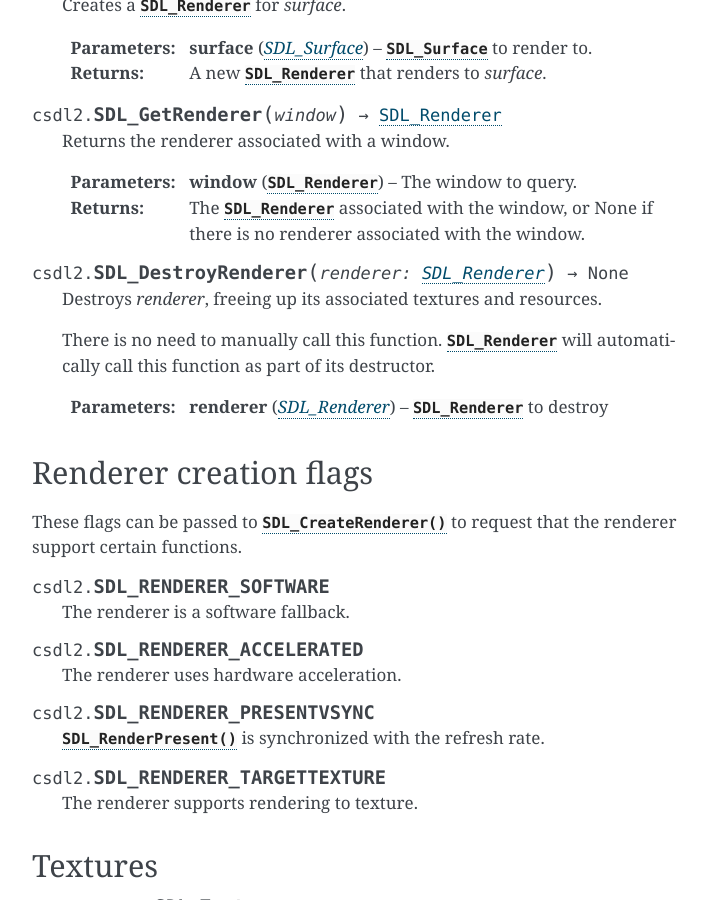
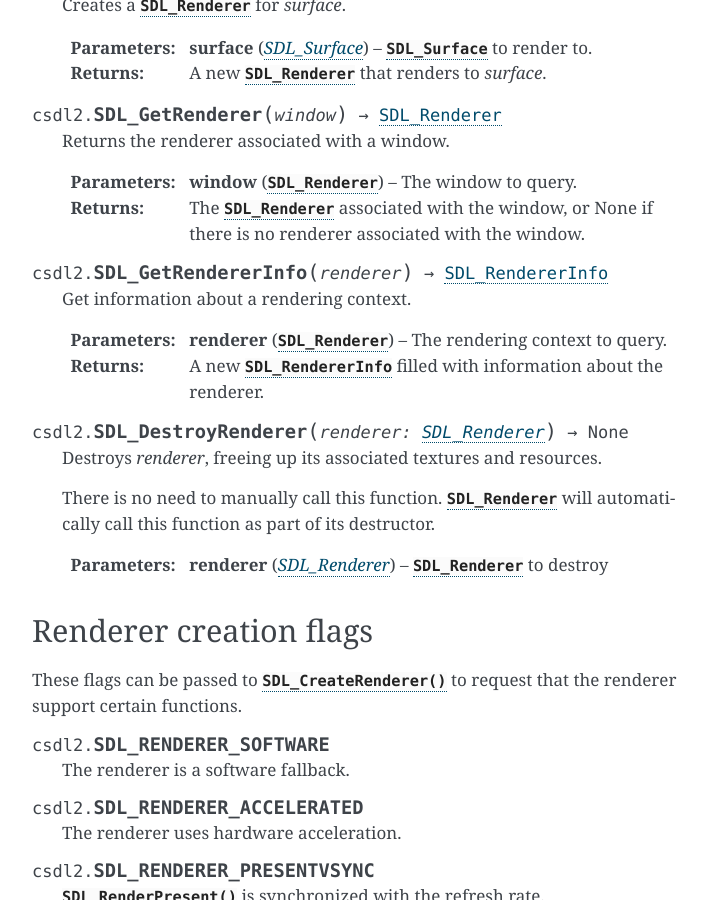
Before and after one commit to pyokagan/pycsdl2, a Sphinx documentation site: the page built from docs/api/render.rst, in a window 1280 px wide and 900 px high, scrolled down 1944 px. Shown: the whole window, without its empty margins (388-1096 px from the left). Built offline with Sphinx 7.4.7, drawn with Linux system fonts in a browser that asks for light colours; some of the changed text lies outside the part shown.

Commit message:
render: implement SDL_GetRendererInfo()

```diff
--- a/docs/api/render.rst
+++ b/docs/api/render.rst
@@ -105,6 +105,15 @@ Renderers
    :type window: :class:`SDL_Renderer`
    :returns: The :class:`SDL_Renderer` associated with the window, or None if
              there is no renderer associated with the window.
+
+.. function:: SDL_GetRendererInfo(renderer) -> SDL_RendererInfo
+
+   Get information about a rendering context.
+
+   :param renderer: The rendering context to query.
+   :type renderer: :class:`SDL_Renderer`
+   :returns: A new :class:`SDL_RendererInfo` filled with information about the
+             renderer.
 
 .. function:: SDL_DestroyRenderer(renderer: SDL_Renderer) -> None
 
```
Also changed, not shown: 3 other files.
